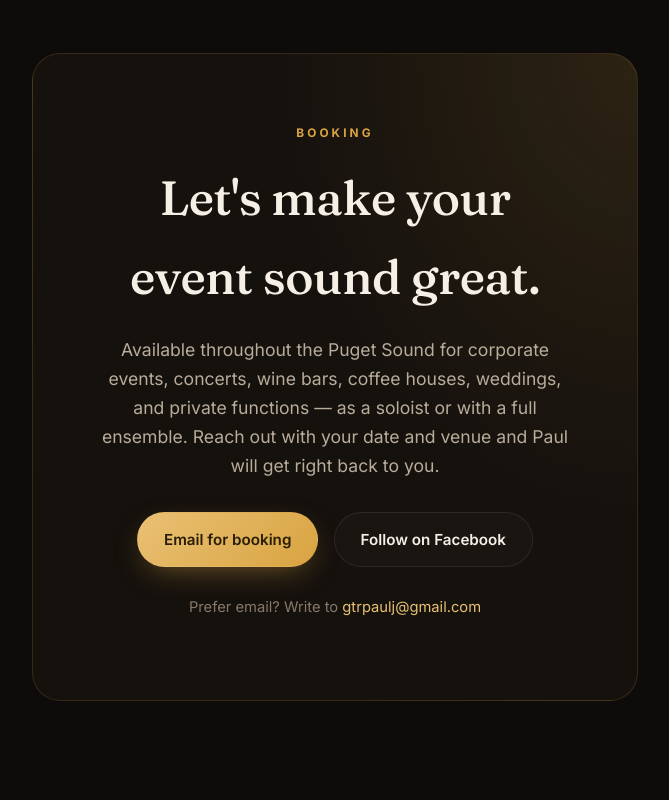
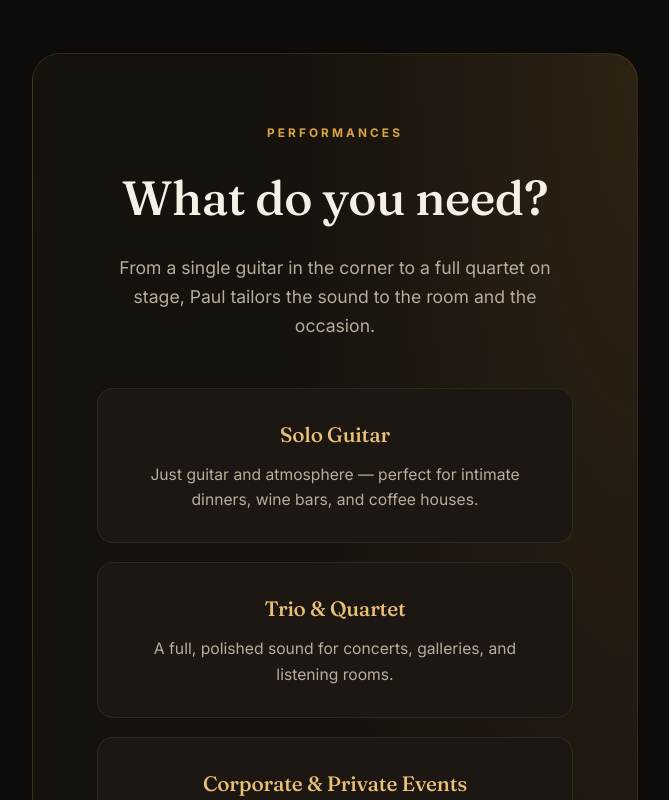
Before and after one commit to gtrpaulj-creator/paul-website, a React (Vite) app: page / in a window 1280 px wide. Shown: the part 5820-6620 px from the top of the page, without its empty margins (305-974 px from the left). Built offline with nearby package versions, Linux system fonts and the light colour scheme.

Commit message:
Update Contact.jsx
Updated the contact page

```diff
--- a/src/components/Contact.jsx
+++ b/src/components/Contact.jsx
@@ -1,9 +1,28 @@
-import { links } from '../data.js'
+import { links, services } from '../data.js'
 
 export default function Contact() {
   return (
     <section className="section contact" id="contact">
       <div className="contact__panel">
+
+        <div className="section__head">
+          <span className="section__kicker">Performances</span>
+          <h2 className="section__title">What do you need?</h2>
+          <p className="section__intro">
+            From a single guitar in the corner to a full quartet on stage, Paul
+            tailors the sound to the room and the occasion.
+          </p>
+        </div>
+
+        <div className="cards">
+          {services.map((s) => (
+            <article className="card" key={s.title}>
+              <h3 className="card__title">{s.title}</h3>
+              <p className="card__desc">{s.desc}</p>
+            </article>
+          ))}
+        </div>
+        <div className="contact__panel" style={{ marginTop: '3rem' }}>
           <span className="section__kicker">Booking</span>
           <h2 className="section__title">Let's make your event sound great.</h2>
           <p className="contact__intro">
@@ -32,6 +51,7 @@ export default function Contact() {
             <a href={`mailto:${links.email}`}>{links.email}</a>
           </p>
         </div>
+      </div>
     </section>
   )
 }
```
Lines whose indentation alone changed are shown as unchanged.
